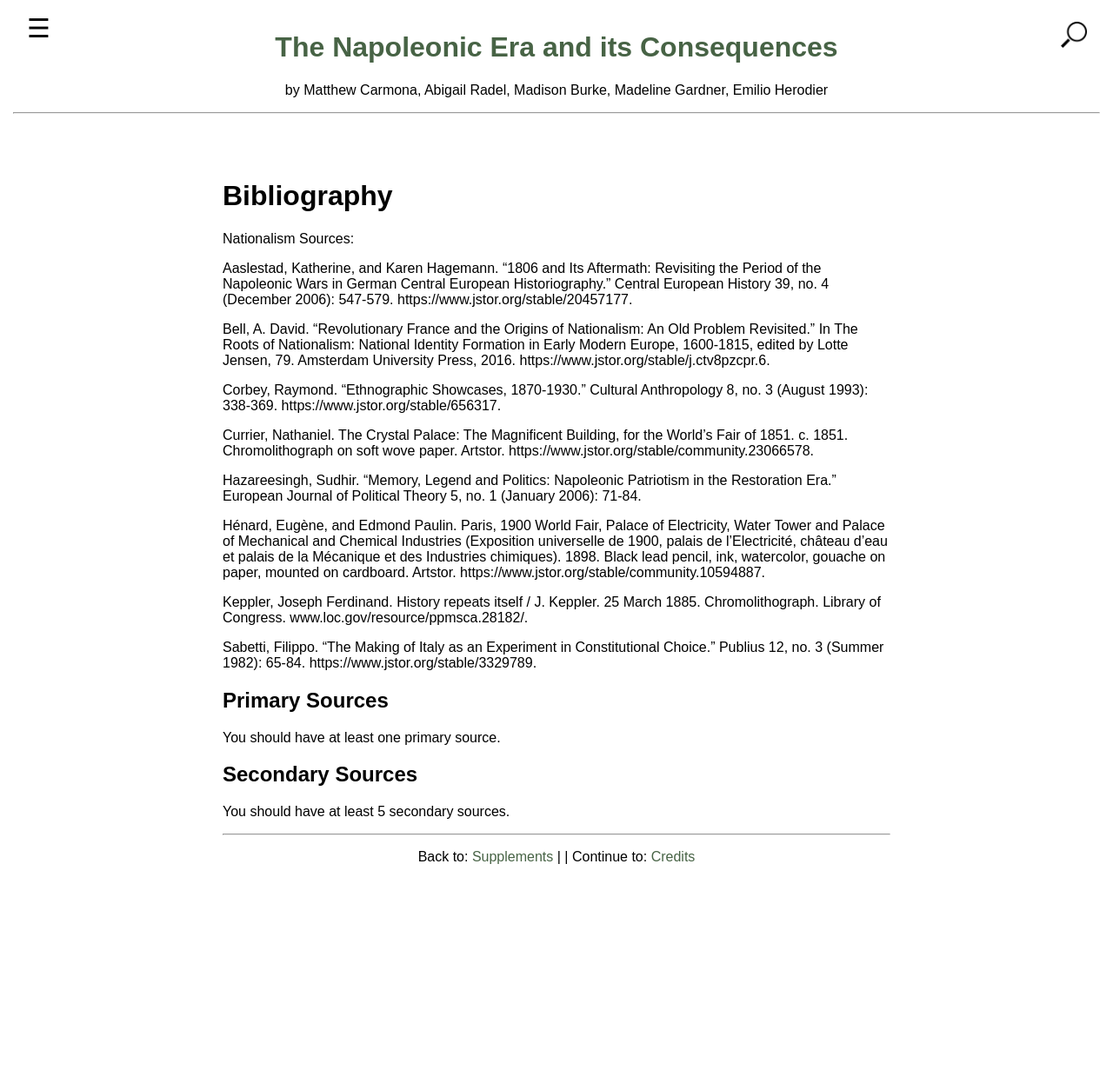
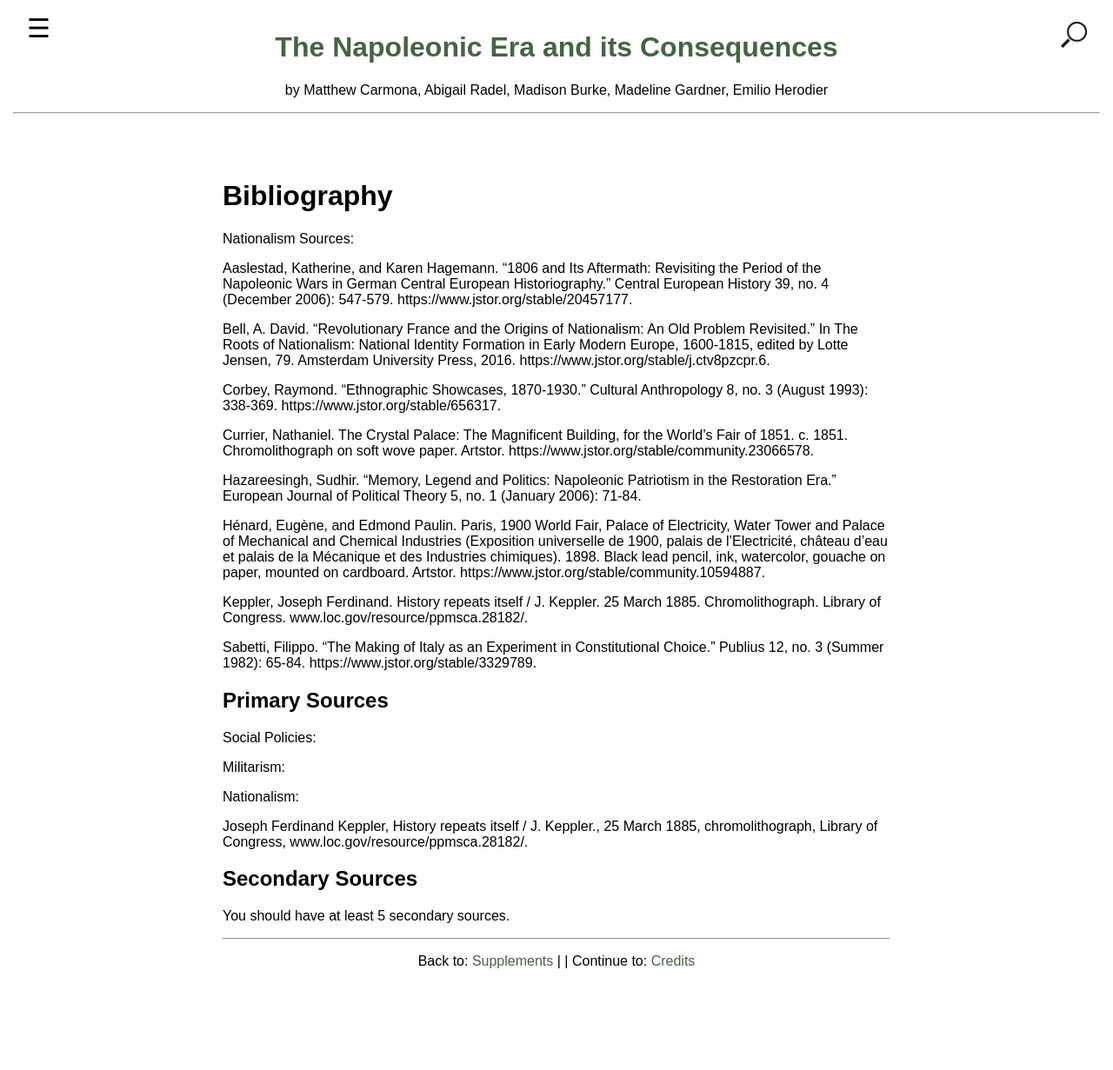
Before and after one commit to carmonamatt/Carmona-Matthew-EUH3205, a Jekyll site: the page built from 005_bibliography.md, in a window 1280 px wide. Shown: the whole page at 87% size. Built offline with Jekyll 4.4.1, drawn with Linux system fonts in a browser that asks for light colours; before the commit the page ends 1111 px from its top, so only the background shows below that.

Commit message:
Update 005_bibliography.md

```diff
--- a/005_bibliography.md
+++ b/005_bibliography.md
@@ -26,7 +26,15 @@ Sabetti, Filippo. “The Making of Italy as an Experiment in Constitutional Choi
 
 ## Primary Sources
 
-You should have at least one primary source.
+Social Policies:
+
+Militarism:
+
+Nationalism:
+
+Joseph Ferdinand Keppler, History repeats itself / J. Keppler., 25 March 1885, chromolithograph, Library of Congress, www.loc.gov/resource/ppmsca.28182/.
+
+
 
 ## Secondary Sources
 
```
